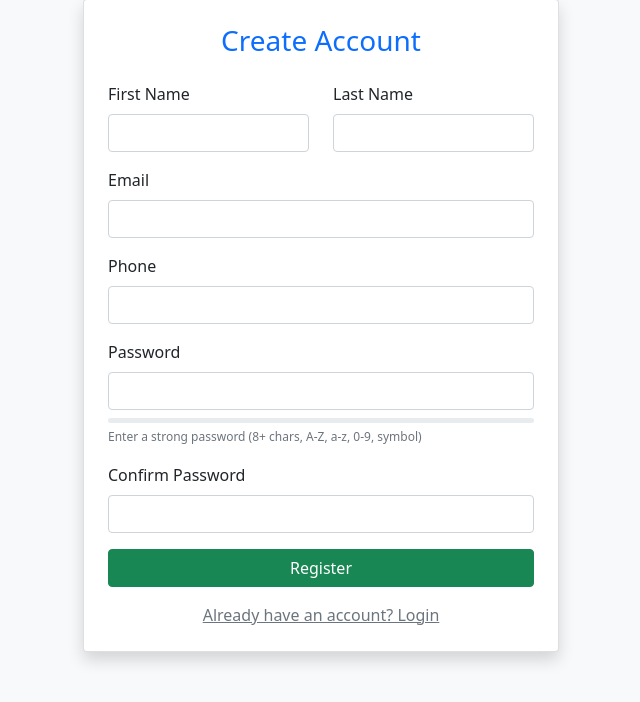
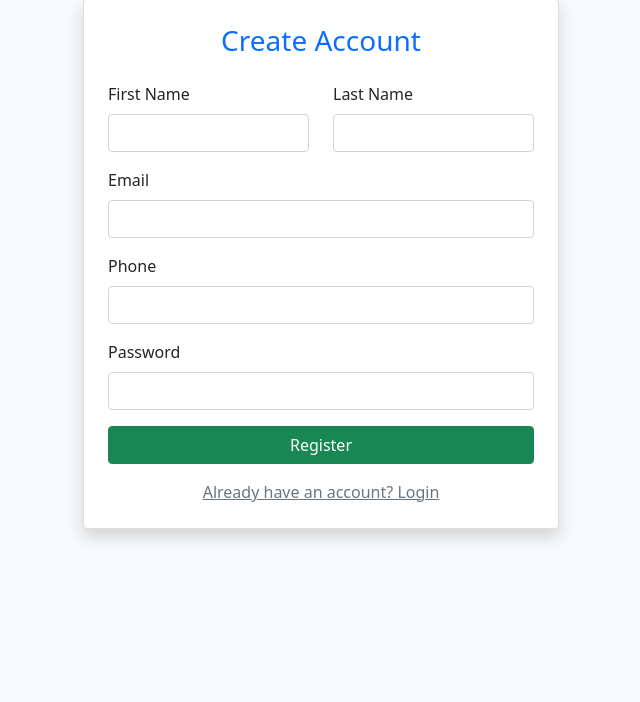
Before and after one commit to Xiaoyue-Yu/INFSCI-1500-project-hotel, a Flask app: page /register in a window 1280 px wide. Shown: the part 51-753 px from the top of the page, without its empty margins (319-959 px from the left). Run offline with Flask 3, Linux system fonts and the light colour scheme.

Commit message:
Revert "Add a function on the register page"

```diff
--- a/app.py
+++ b/app.py
@@ -210,24 +210,6 @@ def register():
         email = request.form['email']
         phone = request.form['phone']
         password = request.form['password']
-        confirm_password = request.form['confirm_password']
-
-        # Confirm the passwords match
-        if password != confirm_password:
-            flash('Passwords do not match.', 'danger')
-            return redirect(url_for('register'))
-        # Enforce password strength
-        special_characters = " !@#$%^&*()_+-=[]{};':\"\\|,.<>/?"
-
-        has_lower = any(c.islower() for c in password)
-        has_upper = any(c.isupper() for c in password)
-        has_digit = any(c.isdigit() for c in password)
-        has_special = any(c in special_characters for c in password)
-        is_long_enough = len(password) >= 8
-
-        if not (is_long_enough and has_lower and has_upper and has_digit and has_special):
-            flash('Password is too weak! It must be at least 8 chars long and include uppercase, lowercase, numbers, and symbols.', 'danger')
-            return redirect(url_for('register'))
 
         # Hash the password before storing
         hashed_password = bcrypt.generate_password_hash(password).decode('utf-8')
--- a/templates/register.html
+++ b/templates/register.html
@@ -31,18 +31,7 @@
                     </div>
                     <div class="mb-3">
                         <label class="form-label">Password</label>
-                        <input type="password" id="passwordInput" name="password" class="form-control" required>
-                        <div class="progress mt-2" style="height: 5px;">
-                            <div id="strengthBar" class="progress-bar" role="progressbar" style="width: 0%"></div>
-                        </div>
-                        <small id="strengthText" class="text-muted" style="font-size: 12px;">
-                            Enter a strong password (8+ chars, A-Z, a-z, 0-9, symbol)
-                        </small>
-                    </div>
-
-                    <div class="mb-3">
-                        <label class="form-label">Confirm Password</label>
-                        <input type="password" name="confirm_password" class="form-control" required>
+                        <input type="password" name="password" class="form-control" required>
                     </div>
                     <button type="submit" class="btn btn-success w-100">Register</button>
                 </form>
@@ -52,48 +41,5 @@
             </div>
         </div>
     </div>
-
-    <script>
-        const passwordInput = document.getElementById('passwordInput');
-        const strengthBar = document.getElementById('strengthBar');
-        const strengthText = document.getElementById('strengthText');
-
-        passwordInput.addEventListener('input', function() {
-            const val = passwordInput.value;
-            let score = 0;
-
-            // 评分规则
-            if (val.length >= 8) score++; // 长度够
-            if (/[A-Z]/.test(val)) score++; // 有大写
-            if (/[a-z]/.test(val)) score++; // 有小写
-            if (/[0-9]/.test(val)) score++; // 有数字
-            if (/[^A-Za-z0-9]/.test(val)) score++; // 有特殊符号
-
-            // 根据分数显示状态
-            if (val.length === 0) {
-                strengthBar.style.width = '0%';
-                strengthBar.className = 'progress-bar';
-                strengthText.textContent = '';
-            } else if (score < 3) {
-                // Weak
-                strengthBar.style.width = '30%';
-                strengthBar.className = 'progress-bar bg-danger'; // 红色
-                strengthText.textContent = 'Weak';
-                strengthText.className = 'text-danger small';
-            } else if (score < 5) {
-                // Medium
-                strengthBar.style.width = '60%';
-                strengthBar.className = 'progress-bar bg-warning'; // 黄色
-                strengthText.textContent = 'Medium';
-                strengthText.className = 'text-warning small';
-            } else {
-                // Strong (必须满足所有条件才能算Strong，或者 >=5分)
-                strengthBar.style.width = '100%';
-                strengthBar.className = 'progress-bar bg-success'; // 绿色
-                strengthText.textContent = 'Strong';
-                strengthText.className = 'text-success small';
-            }
-        });
-    </script>
 </body>
 </html>
```
